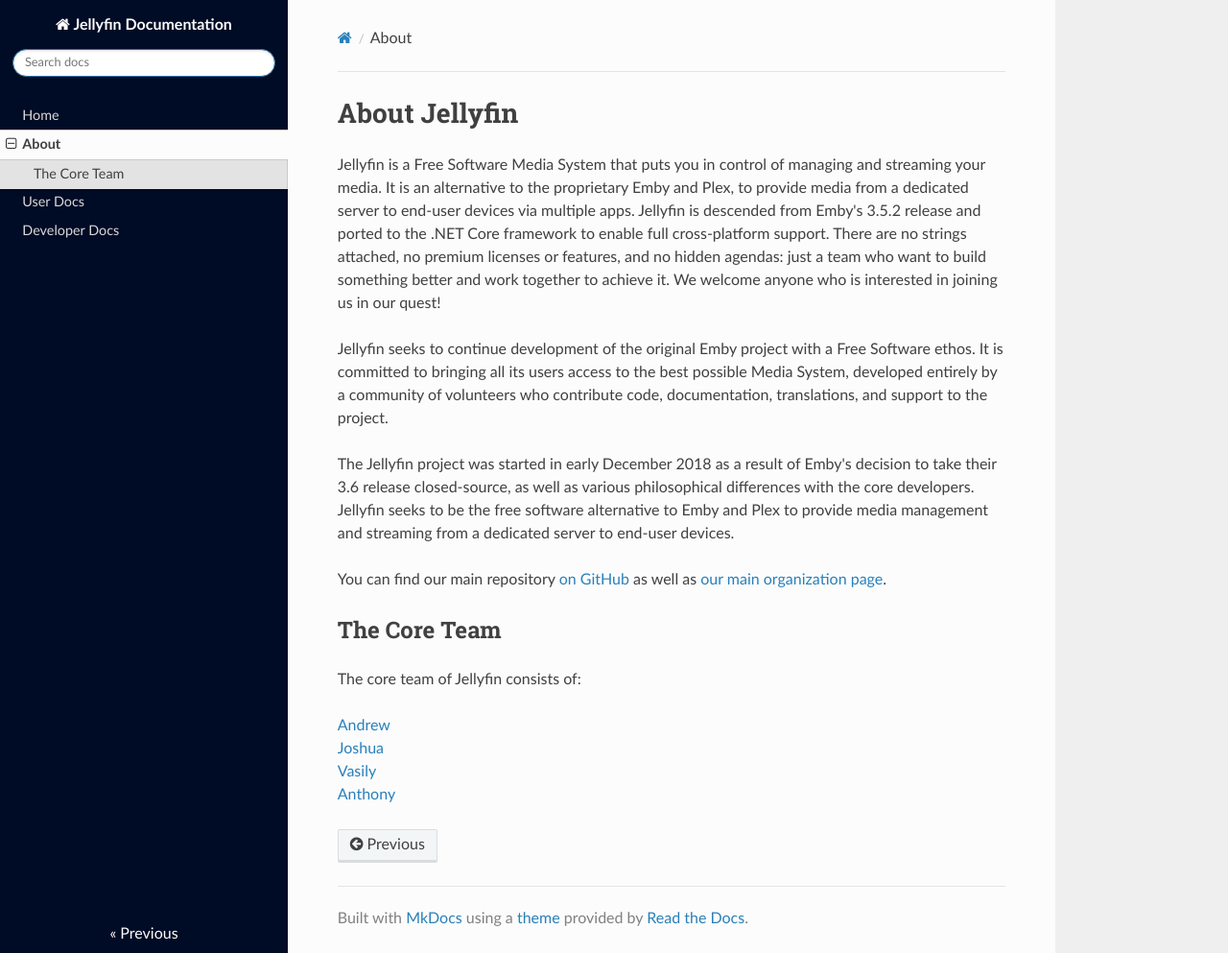
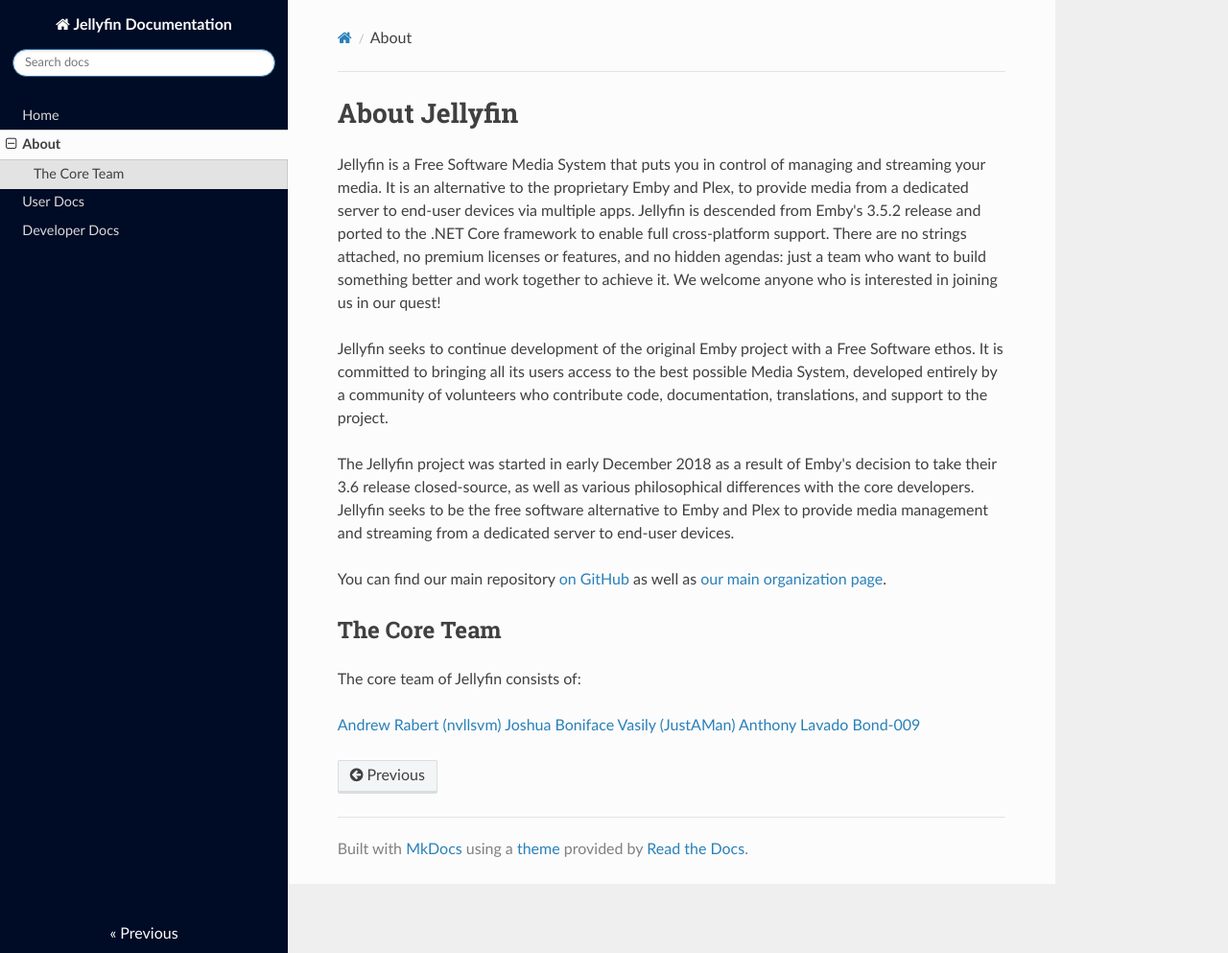
Before and after one commit to jellyfin-archive/jellyfin-docs, an MkDocs documentation site: the page built from docs/about.md, in a window 1280 px wide and 993 px high. Shown: the whole window at 96% size. Built offline with MkDocs 1.6.1, drawn with Linux system fonts in a browser that asks for light colours; nearby versions of some CDN libraries.

Commit message:
Update about

```diff
--- a/docs/about.md
+++ b/docs/about.md
@@ -12,7 +12,8 @@ You can find our main repository [on GitHub](https://github.com/jellyfin/jellyfi
 
 The core team of Jellyfin consists of:
 
-[Andrew](https://github.com/nvllsvm)
-[Joshua](https://github.com/joshuaboniface)
-[Vasily](https://github.com/JustAMan)
-[Anthony](https://github.com/anthonylavado)
+[Andrew Rabert (nvllsvm)](https://github.com/nvllsvm)
+[Joshua Boniface](https://github.com/joshuaboniface)
+[Vasily (JustAMan)](https://github.com/JustAMan)
+[Anthony Lavado](https://github.com/anthonylavado)
+[Bond-009](https://github.com/Bond-009)
```
